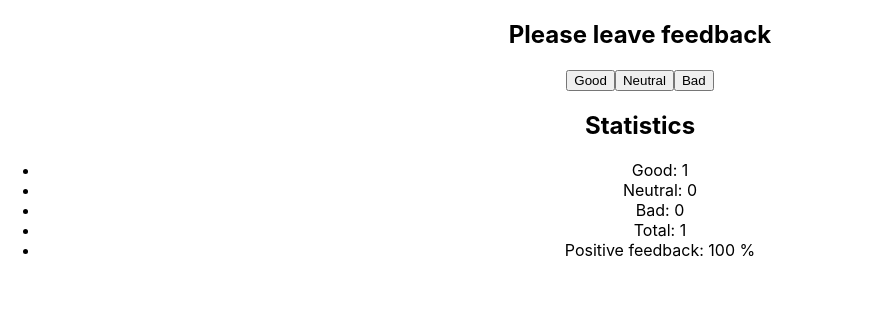
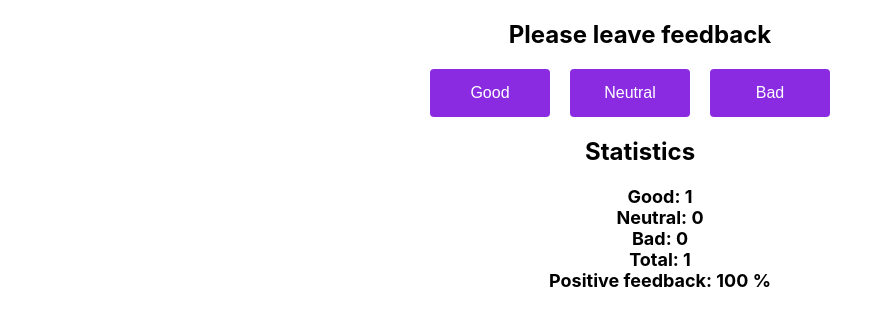
Before and after one commit to Jakkanda/goit-react-hw-02-feedback, a React (Create React App) app: page / in a window 1280 px wide. Both pictures are taken after a click on the button "Good". Shown: the top 326 px of the page, without its empty margins (0-870 px from the left). Built offline with nearby package versions, Linux system fonts and the light colour scheme.

Commit message:
Adds basic styles

```diff
--- a/src/components/FeedbackOptions/FeedbackOptions.jsx
+++ b/src/components/FeedbackOptions/FeedbackOptions.jsx
@@ -1,4 +1,5 @@
 import React, { Component } from 'react';
+import styled from './FeedbackOptions.module.css';
 
 export class FeedbackOptions extends Component {
   render() {
@@ -12,6 +13,7 @@ export class FeedbackOptions extends Component {
                 type="button"
                 onClick={this.props.onLeaveFeedBack}
                 key={index}
+                className={styled.button}
               >
                 {elem}
               </button>
--- /dev/null
+++ b/src/components/FeedbackOptions/FeedbackOptions.module.css
@@ -0,0 +1,13 @@
+.button {
+    background-color: blueviolet;
+    border: none;
+    border-radius: 4px;
+    min-width: 120px;
+    color: white;
+    padding: 15px 32px;
+    text-align: center;
+    text-decoration: none;
+    display: inline-block;
+    font-size: 16px;
+    margin-right: 20px;
+}
--- a/src/components/Notification/Notification.jsx
+++ b/src/components/Notification/Notification.jsx
@@ -1,5 +1,6 @@
 import React from 'react';
+import styled from './Notification.module.css';
 
 export const Notification = ({ message }) => {
-  return <p>{message}</p>;
+  return <p className={styled.notification}>{message}</p>;
 };
--- /dev/null
+++ b/src/components/Notification/Notification.module.css
@@ -0,0 +1,5 @@
+.notification {
+    font-size: 24px;
+    font-weight: 700;
+    color: red;
+}
--- a/src/components/Statistics/Statistics.jsx
+++ b/src/components/Statistics/Statistics.jsx
@@ -1,15 +1,18 @@
 import React, { Component } from 'react';
+import styled from './Statistics.module.css';
 
 export class Statistics extends Component {
   render() {
     return (
-        <ul>
-          <li>Good: {this.props.good}</li>
-          <li>Neutral: {this.props.neutral}</li>
-          <li>Bad: {this.props.bad}</li>
-          <li>Total: {this.props.countTotalFeedback}</li>
-          <li>Positive feedback: {this.props.countPositiveFeedbackPercentage} %</li>
-        </ul>
+      <ul className={styled.list}>
+        <li className={styled.item}>Good: {this.props.good}</li>
+        <li className={styled.item}>Neutral: {this.props.neutral}</li>
+        <li className={styled.item}>Bad: {this.props.bad}</li>
+        <li className={styled.item}>Total: {this.props.countTotalFeedback}</li>
+        <li className={styled.item}>
+          Positive feedback: {this.props.countPositiveFeedbackPercentage} %
+        </li>
+      </ul>
     );
   }
 }
--- /dev/null
+++ b/src/components/Statistics/Statistics.module.css
@@ -0,0 +1,9 @@
+.list {
+list-style: none;
+}
+
+.item {
+color: black;
+font-size: 18px;
+font-weight: 700;
+}
```
Also changed, not shown: src/components/Statistics/Statictics.module.css (deleted).
